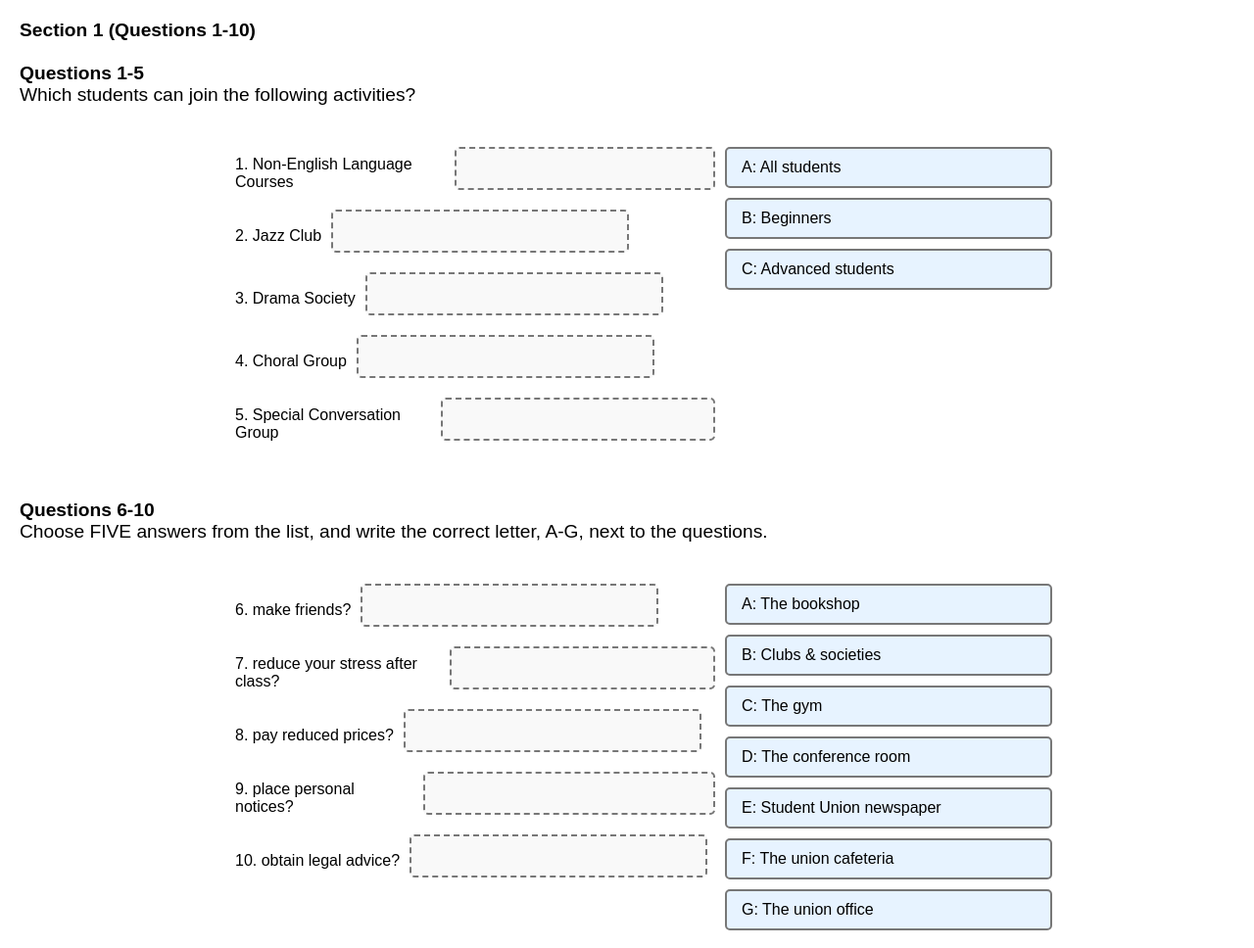
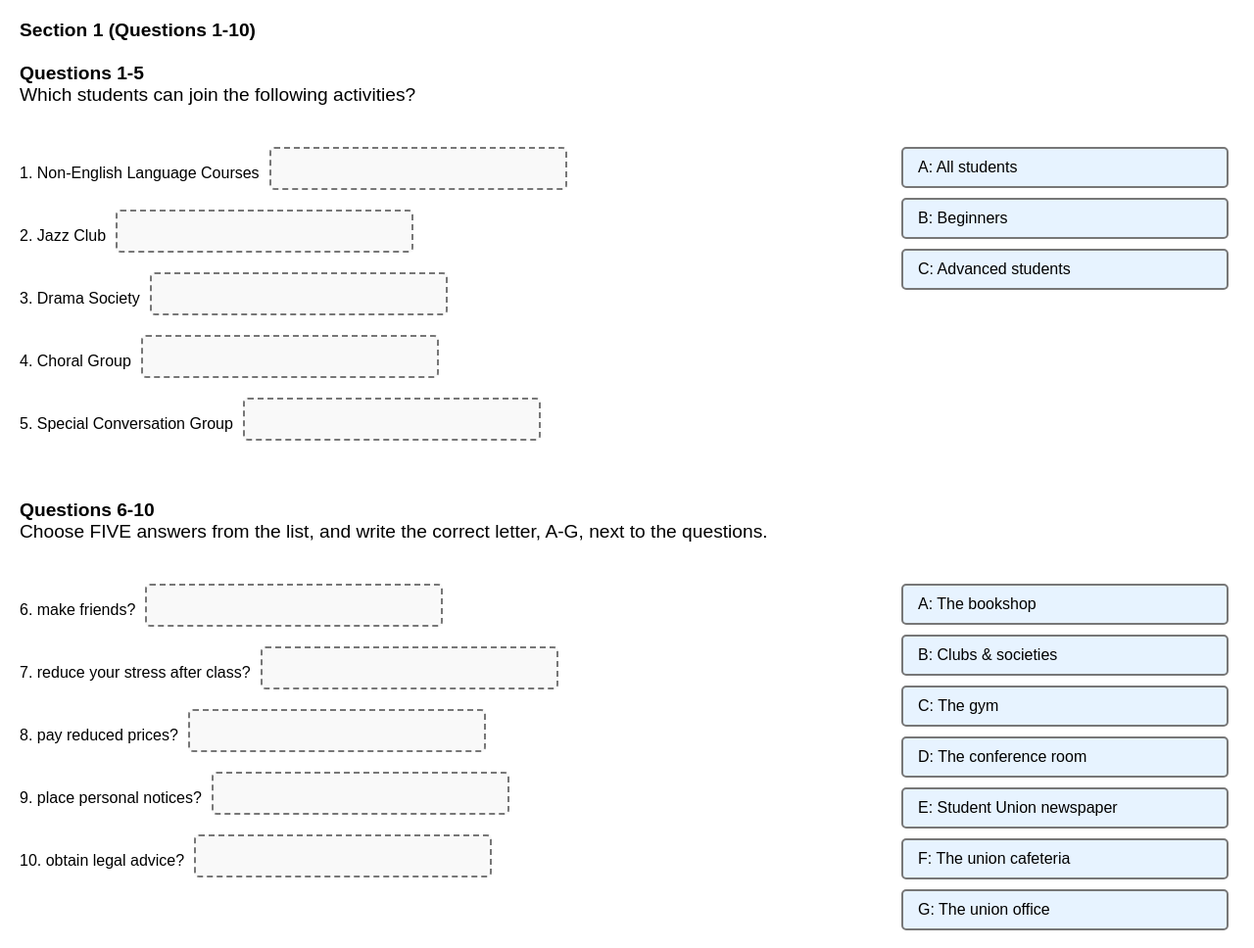
Before and after one commit to sothearaveng/ielts, a plain HTML site: page index.html in a window 1280 px wide. Shown: the top 968 px of the page at 98% size. Drawn offline with Linux system fonts and the light colour scheme.

Commit message:
Update index.html

```diff
--- a/index.html
+++ b/index.html
@@ -8,6 +8,7 @@
         body {
             font-family: Arial, sans-serif;
             margin: 20px;
+	    max-width: 1200px;
         }
 
         .container {
@@ -16,8 +17,6 @@
 
         /* Use a row layout for questions on the left and draggables on the right */
         .content-row {
-            max-width: 800px;
-  	    margin: 0 auto;
             display: flex;
             gap: 10px;
 	}
```
